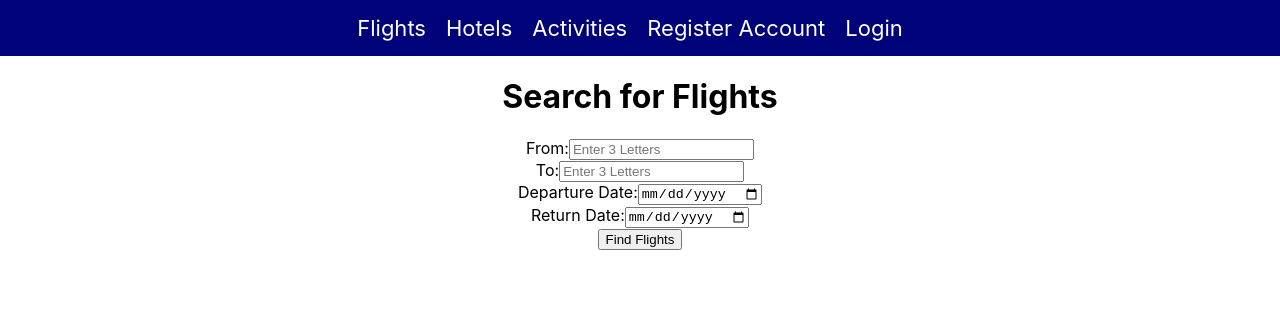
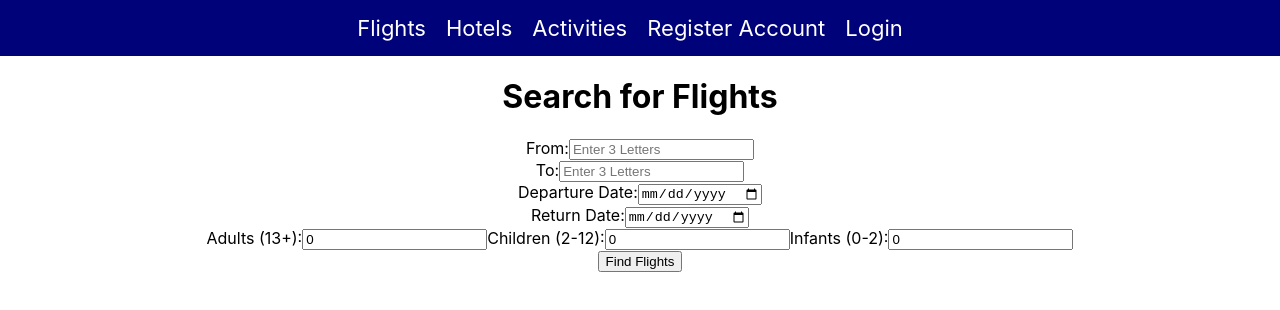
Before and after one commit to HussamK28/AI-Travel-App, a React (Create React App) app in the folder Frontend/: page /Flights in a window 1280 px wide. Shown: the top 310 px of the page. Built offline with nearby package versions, Linux system fonts and the light colour scheme; no server answers.

Commit message:
Update Flights.js

```diff
--- a/Frontend/src/Flights.js
+++ b/Frontend/src/Flights.js
@@ -1,34 +1,48 @@
+// Imports all necessary modules needed for this page
 import React, { useState } from "react";
 import axios from "axios";
 import { GenerateNewToken } from "./APIs/FlightsAPI";
+
+// Defines the Flights function for this page
 const Flights = () => {
-    const [depAirport, setDepAirport] = useState("")
-    const [arrAirport, setArrAirport] = useState("")
-    const [depDate, setDepDate] = useState("")
-    const [arrDate, setArrDate] = useState("")
-    const [flightData, setFlightData] = useState(null)
-    const apiAccessToken = GenerateNewToken()
-
+    // Here are the getter and setter variables that are used in the form below.
+    // UseState sets the setter variables to a default value
+    const [depAirport, setDepAirport] = useState("");
+    const [arrAirport, setArrAirport] = useState("");
+    const [depDate, setDepDate] = useState("");
+    const [retDate, setRetDate] = useState("");
+    const [flightData, setFlightData] = useState(null);
+    const [numAdults, setNumAdults] = useState(0);
+    const [numChildren, setNumChildren] = useState(0);
+    const [numInfants, setNumInfants] = useState(0);
+// These functions set the setter variables to its new values when changed on the form
     const newDepAirport = (e) => {
-        setDepAirport(e.target.value)
+        setDepAirport(e.target.value);
     }
-
     const newArrAirport = (e) => {
-        setArrAirport(e.target.value)
+        setArrAirport(e.target.value);
     }
-
     const newDepDate = (e) => {
-        setDepDate(e.target.value)
+        setDepDate(e.target.value);
     }
-
-    const newArrDate = (e) => {
-        setArrDate(e.target.value)
+    const newRetDate = (e) => {
+        setRetDate(e.target.value);
     }
-
-
+    const newNumAdults = (e) => {
+        setNumAdults(e.target.value);
+    }
+    const newNumChildren = (e) => {
+        setNumChildren(e.target.value);
+    }
+    const newNumInfants = (e) => {
+        setNumInfants(e.target.value);
+    }
+// This function fetches the data
     const fetchData = async () => {
         try {
+            // Generates a new token if previous access token has expired
             const apiAccessToken = await GenerateNewToken();
+            // Calls the Amadeus API using the URL and the below parameters
             const response = await axios.get('https://test.api.amadeus.com/v2/shopping/flight-offers', {
                 headers: {
                     'Authorization': `Bearer ${apiAccessToken}`
@@ -37,87 +51,143 @@ const Flights = () => {
                     originLocationCode: depAirport,
                     destinationLocationCode: arrAirport,
                     departureDate: depDate,
-                    returnDate: arrDate,
-                    adults: 1,
+                    returnDate: retDate,
+                    adults: numAdults,
+                    children: numChildren,
+                    infants: numInfants,
                     nonStop: true,
+                    currencyCode: 'GBP',
                     max: 20
                 }
             });
-            console.log("The flights API Token is: ", apiAccessToken);
-            console.log(response.data);
+            // sets flightData varible using the response from the API and converts it to a JSON
             setFlightData(response.data);
         } catch (error) {
             console.error('Error fetching data:', error);
         }
     };
+// This function runs when search button is clicked, this checks for any errors and then performs the API call function
+    const submitForm = (e) => {
+        e.preventDefault();
+        fetchData();
+    };
 
-
-    const submitForm = (e) => {
-        e.preventDefault()
-        fetchData()
-    }
+    // Below is the form element where users can enter the details needed to search for a flight.
     return (
         <div className="container">
             <h1>Search for Flights</h1>
             <form onSubmit={submitForm}>
                 <div className="departure-airport">
                     <label>From:</label>
-                    <input type="text"
+                    <input
+                        type="text"
                         placeholder="Enter 3 Letters"
                         value={depAirport}
                         onChange={newDepAirport}
-                        required></input>
+                        required
+                    />
+                </div>
 
-                </div>
                 <div className="arrival-airport">
                     <label>To:</label>
-                    <input type="text"
+                    <input
+                        type="text"
                         placeholder="Enter 3 Letters"
                         value={arrAirport}
                         onChange={newArrAirport}
-                        required></input>
+                        required
+                    />
                 </div>
 
                 <div className="departure-date">
                     <label>Departure Date:</label>
-                    <input type="date"
+                    <input
+                        type="date"
                         value={depDate}
                         onChange={newDepDate}
-                        required></input>
+                        required
+                    />
                 </div>
 
-                <div className="arrival-date">
+                <div className="return-date">
                     <label>Return Date:</label>
-                    <input type="date"
-                        value={arrDate}
-                        onChange={newArrDate}
-                        required></input>
+                    <input
+                        type="date"
+                        value={retDate}
+                        onChange={newRetDate}
+                        required
+                    />
+                </div>
 
+                <div className="people">
+                    <label>Adults (13+):</label>
+                    <input
+                        type="number"
+                        value={numAdults}
+                        onChange={newNumAdults}
+                        required
+                    />
+
+                    <label>Children (2-12):</label>
+                    <input
+                        type="number"
+                        value={numChildren}
+                        onChange={newNumChildren}
+                        required
+                    />
+
+                    <label>Infants (0-2):</label>
+                    <input
+                        type="number"
+                        value={numInfants}
+                        onChange={newNumInfants}
+                        required
+                    />
                 </div>
 
                 <div className="button">
-                    <button className="submit-button"
-                        type="submit">Find Flights
-                    </button>
+                    <button className="submit-button" type="submit">Find Flights</button>
                 </div>
             </form>
 
-            {flightData && flightData.data && flightData.data.length > 0 && (
+            {/* Here is the flight data response to the API*/}
+            {flightData?.data?.length > 0 && (
                 <div>
-                    <h1>Airline: {flightData.data[0].itineraries[0]?.segments[0]?.carrierCode}</h1>
-                    <h2>Departure Airport: {flightData.data[0].itineraries[0]?.segments[0]?.departure?.iataCode}</h2>
-                    <p>Terminal: {flightData.data[0].itineraries[0]?.segments[0]?.departure?.terminal}</p>
-                    <h3>Departure Time: {flightData.data[0].itineraries[0]?.segments[0]?.departure?.at.split("T")[1].slice(0, 5)}</h3>
-                    <h2>Arrival Airport: {flightData.data[0].itineraries[0]?.segments[0]?.arrival?.iataCode}</h2>
-                    <p>Terminal: {flightData.data[0].itineraries[0]?.segments[0]?.arrival?.terminal}</p>
-                    <h3>Arrival Time: {flightData.data[0].itineraries[0]?.segments[0]?.arrival?.at.split("T")[1].slice(0, 5)}</h3>
-                    <p>Total Price: €{flightData.data[0].price.total}</p>
+                    {/* The .map() function iterates through the response data up to the specifed max parameter */}
+                    {/* Here it iterates through the main part of the API and displays the option number for each flight and the price*/}
+                    {flightData.data.map((flightOffer, index) => (
+                        <div key={index} className="flight-offer">
+                            <h2>Option {index + 1}</h2>
+                            <p>Total Price: £{flightOffer.price.total}</p>
+
+                            {/* This section of code iterates within the main flightOffer section into the itineary subsection to find flight duration times*/}
+
+                            {flightOffer.itineraries.map((itinerary, iIndex) => (
+                                <div key={iIndex} className="itinerary">
+                                    <h3>Itinerary {iIndex + 1} (Duration: {itinerary.duration.replace("PT", "")})</h3>
+
+                                    {/*  This section iterates through the itineary section and goes into the segment subsection of the API response*/}
+                                    {/* Here we will find the airline code, Flight number, Departure and Arrival times and Airports */}
+                                    {itinerary.segments.map((segment, sIndex) => (
+                                        <div key={sIndex} className="segment">
+                                            <h4>Segment {sIndex + 1}</h4>
+                                            <p><strong>Airline:</strong> {segment.carrierCode}</p>
+                                            <p><strong>Flight Number:</strong> {segment.number}</p>
+                                            <p><strong>Departure Airport:</strong> {segment.departure.iataCode} (Terminal {segment.departure.terminal || "N/A"})</p>
+                                            <p><strong>Departure Time:</strong> {segment.departure.at.split("T")[1].slice(0, 5)}</p>
+                                            <p><strong>Arrival Airport:</strong> {segment.arrival.iataCode} (Terminal {segment.arrival.terminal || "N/A"})</p>
+                                            <p><strong>Arrival Time:</strong> {segment.arrival.at.split("T")[1].slice(0, 5)}</p>
+                                            <p><strong>Segment Duration:</strong> {segment.duration.replace("PT", "")}</p>
+                                        </div>
+                                    ))}
+                                </div>
+                            ))}
+                        </div>
+                    ))}
                 </div>
             )}
+        </div>
+    );
+};
 
-        </div>
-
-    )
-
-}
-export default Flights
+export default Flights;
```
